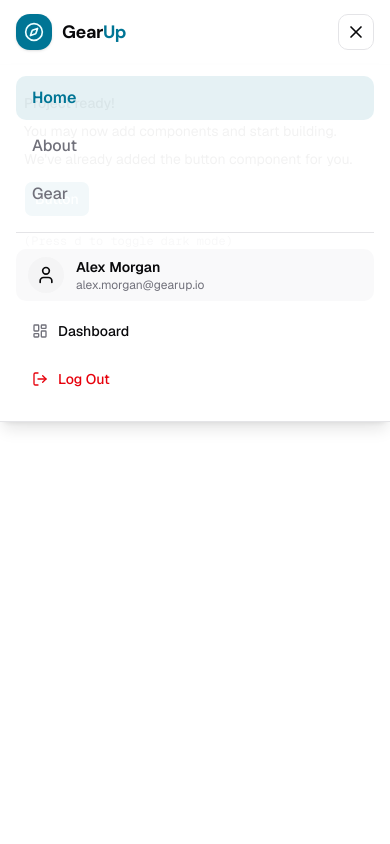
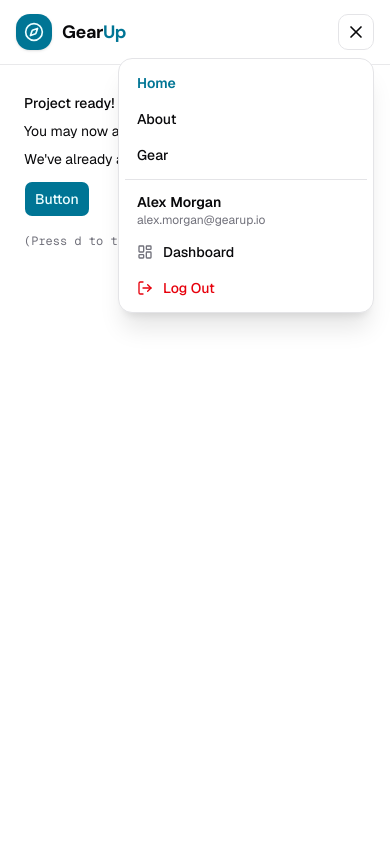
Before and after one commit to MujahidulIslam4541/GearUp-B7-A5, a Next.js app: page / in a window 390 px wide. Both pictures are taken after a click on the button "Open navigation menu". Shown: the top 844 px of the page. Built offline with nearby package versions, Linux system fonts and the light colour scheme.

Commit message:
feat: convert mobile navigation to floating dropdown menu

```diff
--- a/components/navbar/nav-mobile-auth.tsx
+++ b/components/navbar/nav-mobile-auth.tsx
@@ -1,9 +1,12 @@
 "use client"
 
 import Link from "next/link"
-import { LayoutDashboard, LogOut, LogIn, User as UserIcon } from "lucide-react"
+import { LayoutDashboard, LogOut, LogIn } from "lucide-react"
 import { useAuth } from "@/hooks/use-auth"
-import { Button } from "@/components/ui/button"
+import {
+  DropdownMenuItem,
+  DropdownMenuLabel,
+} from "@/components/animate-ui/primitives/radix/dropdown-menu"
 
 interface NavMobileAuthProps {
   onClose: () => void
@@ -14,50 +17,49 @@ export function NavMobileAuth({ onClose }: NavMobileAuthProps) {
 
   if (isLoggedIn && user) {
     return (
-      <div className="flex flex-col gap-3">
-        <div className="flex items-center gap-3 rounded-lg bg-muted/50 px-3 py-2">
-          <div className="flex size-9 items-center justify-center rounded-full bg-secondary">
-            <UserIcon className="size-5 text-foreground" />
-          </div>
-          <div className="min-w-0 flex-1">
-            <p className="truncate text-sm font-semibold">{user.name}</p>
-            <p className="truncate text-xs text-muted-foreground">
-              {user.email}
+      <>
+        <DropdownMenuLabel className="px-3 py-1.5">
+          <p className="truncate text-sm font-semibold text-foreground">
+            {user.name}
           </p>
-          </div>
-        </div>
-
+          <p className="truncate text-xs text-muted-foreground">{user.email}</p>
+        </DropdownMenuLabel>
+        <DropdownMenuItem className="cursor-pointer rounded-lg p-0">
           <Link
             href="/dashboard"
             onClick={onClose}
-          className="flex items-center gap-2.5 rounded-lg px-4 py-2 text-sm font-medium text-foreground hover:bg-accent"
+            className="flex w-full items-center gap-2.5 px-3 py-2 text-sm font-medium text-foreground"
           >
             <LayoutDashboard className="size-4 text-muted-foreground" />
             <span>Dashboard</span>
           </Link>
-
-        <button
-          type="button"
+        </DropdownMenuItem>
+        <DropdownMenuItem
           onClick={() => {
             logout()
             onClose()
           }}
-          className="flex w-full cursor-pointer items-center gap-2.5 rounded-lg px-4 py-2 text-left text-sm font-medium text-destructive hover:bg-destructive/10"
+          className="cursor-pointer rounded-lg px-3 py-2 text-sm font-medium text-destructive hover:bg-destructive/10"
         >
+          <div className="flex w-full items-center gap-2.5">
             <LogOut className="size-4" />
             <span>Log Out</span>
-        </button>
           </div>
+        </DropdownMenuItem>
+      </>
     )
   }
 
   return (
-    <Button
-      render={<Link href="/auth/login" onClick={onClose} />}
-      className="w-full justify-center gap-2 font-medium"
+    <DropdownMenuItem className="cursor-pointer rounded-lg p-0">
+      <Link
+        href="/auth/login"
+        onClick={onClose}
+        className="flex w-full items-center justify-center gap-2 rounded-lg bg-primary px-3 py-2 text-sm font-medium text-primary-foreground"
       >
         <LogIn className="size-4" />
         <span>Sign In</span>
-    </Button>
+      </Link>
+    </DropdownMenuItem>
   )
 }
--- a/components/navbar/nav-mobile-menu.tsx
+++ /dev/null
@@ -1,51 +0,0 @@
-"use client"
-
-import Link from "next/link"
-import { usePathname } from "next/navigation"
-import { MAIN_NAV_LINKS } from "@/lib/constants/navigation"
-import { NavMobileAuth } from "@/components/navbar/nav-mobile-auth"
-import { cn } from "@/lib/utils"
-
-interface NavMobileMenuProps {
-  isOpen: boolean
-  onClose: () => void
-}
-
-export function NavMobileMenu({ isOpen, onClose }: NavMobileMenuProps) {
-  const pathname = usePathname()
-
-  if (!isOpen) return null
-
-  return (
-    <div className="absolute inset-x-0 top-16 w-full animate-in border-b border-border bg-background/95 px-4 pt-3 pb-6 shadow-lg backdrop-blur-md duration-200 slide-in-from-top-2 md:hidden">
-      <nav className="flex flex-col gap-1">
-        {MAIN_NAV_LINKS.map((item) => {
-          const isActive =
-            item.href === "/"
-              ? pathname === "/"
-              : pathname.startsWith(item.href)
-
-          return (
-            <Link
-              key={item.href}
-              href={item.href}
-              onClick={onClose}
-              className={cn(
-                "flex items-center rounded-lg px-4 py-2.5 text-base font-medium transition-colors",
-                isActive
-                  ? "bg-primary/10 font-semibold text-primary"
-                  : "text-muted-foreground hover:bg-accent hover:text-foreground"
-              )}
-            >
-              {item.label}
-            </Link>
-          )
-        })}
-      </nav>
-
-      <div className="mt-4 border-t border-border pt-4">
-        <NavMobileAuth onClose={onClose} />
-      </div>
-    </div>
-  )
-}
--- a/components/navbar/nav-mobile.tsx
+++ b/components/navbar/nav-mobile.tsx
@@ -1,8 +1,19 @@
 "use client"
 
 import { useState } from "react"
+import Link from "next/link"
+import { usePathname } from "next/navigation"
 import { Menu, X } from "lucide-react"
-import { NavMobileMenu } from "@/components/navbar/nav-mobile-menu"
+import { MAIN_NAV_LINKS } from "@/lib/constants/navigation"
+import { NavMobileAuth } from "@/components/navbar/nav-mobile-auth"
+import {
+  DropdownMenu,
+  DropdownMenuTrigger,
+  DropdownMenuContent,
+  DropdownMenuItem,
+  DropdownMenuSeparator,
+  DropdownMenuHighlight,
+} from "@/components/animate-ui/primitives/radix/dropdown-menu"
 import { cn } from "@/lib/utils"
 
 interface NavMobileProps {
@@ -10,21 +21,57 @@ interface NavMobileProps {
 }
 
 export function NavMobile({ className }: NavMobileProps) {
-  const [isOpen, setIsOpen] = useState(false)
+  const [open, setOpen] = useState(false)
+  const pathname = usePathname()
 
   return (
     <div className={cn(className)}>
-      <button
-        type="button"
-        onClick={() => setIsOpen((prev) => !prev)}
-        aria-label={isOpen ? "Close navigation menu" : "Open navigation menu"}
-        aria-expanded={isOpen}
-        className="flex size-9 items-center justify-center rounded-lg border border-border text-foreground hover:bg-accent focus-visible:ring-2 focus-visible:ring-ring focus-visible:outline-none"
-      >
-        {isOpen ? <X className="size-5" /> : <Menu className="size-5" />}
-      </button>
+      <DropdownMenu open={open} onOpenChange={setOpen}>
+        <DropdownMenuTrigger
+          aria-label={open ? "Close navigation menu" : "Open navigation menu"}
+          className="flex size-9 cursor-pointer items-center justify-center rounded-lg border border-border text-foreground transition-colors hover:bg-accent focus-visible:ring-2 focus-visible:ring-ring focus-visible:outline-none"
+        >
+          {open ? <X className="size-5" /> : <Menu className="size-5" />}
+        </DropdownMenuTrigger>
 
-      <NavMobileMenu isOpen={isOpen} onClose={() => setIsOpen(false)} />
+        <DropdownMenuContent
+          align="end"
+          sideOffset={8}
+          className="z-50 w-64 rounded-xl border border-border bg-popover p-1.5 text-popover-foreground shadow-xl outline-none sm:w-72"
+        >
+          <DropdownMenuHighlight className="rounded-lg bg-accent/50">
+            {MAIN_NAV_LINKS.map((item) => {
+              const isActive =
+                item.href === "/"
+                  ? pathname === "/"
+                  : pathname.startsWith(item.href)
+              return (
+                <DropdownMenuItem
+                  key={item.href}
+                  className="cursor-pointer rounded-lg p-0"
+                >
+                  <Link
+                    href={item.href}
+                    onClick={() => setOpen(false)}
+                    className={cn(
+                      "flex w-full items-center px-3 py-2 text-sm font-medium transition-colors",
+                      isActive
+                        ? "font-semibold text-primary"
+                        : "text-foreground"
+                    )}
+                  >
+                    {item.label}
+                  </Link>
+                </DropdownMenuItem>
+              )
+            })}
+
+            <DropdownMenuSeparator className="my-1.5 h-px bg-border" />
+
+            <NavMobileAuth onClose={() => setOpen(false)} />
+          </DropdownMenuHighlight>
+        </DropdownMenuContent>
+      </DropdownMenu>
     </div>
   )
 }
```
Lines whose indentation alone changed are shown as unchanged.
